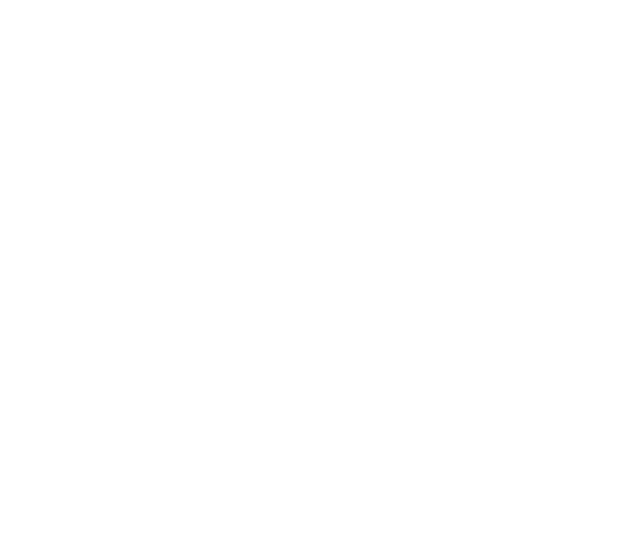
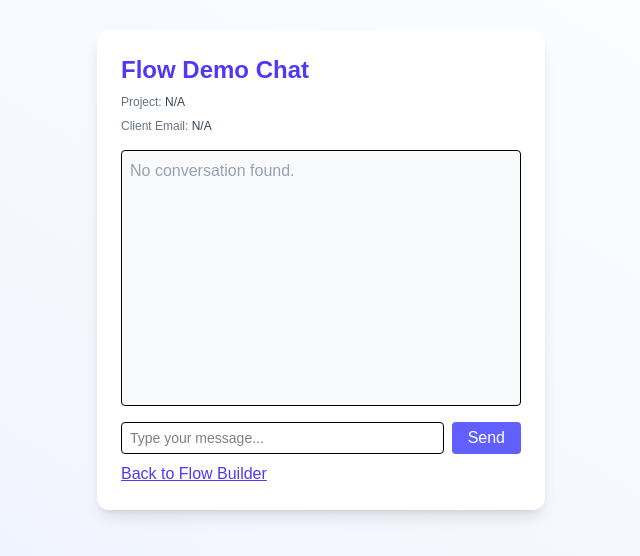
Before and after one commit to Abinash17a/BoTS, a React (Vite) app: page /bots/flow-demo in a window 1280 px wide. Before the commit this address had no page. Shown: the part 130-686 px from the top of the page, without its empty margins (319-959 px from the left). Built offline with nearby package versions, Linux system fonts and the light colour scheme.

Commit message:
chat demo

```diff
--- a/src/App.tsx
+++ b/src/App.tsx
@@ -1,6 +1,7 @@
 import { BrowserRouter, Route, Routes } from "react-router-dom"
 import BotBuilder from "./pages/bots/BotBuilder"
 import Home from "./pages/Home"
+import FlowDemo from "./pages/bots/FlowDemo";
 
 
 export default function App() {
@@ -9,6 +10,7 @@ export default function App() {
       <Routes>
         <Route path="/" element={<Home />} />
         <Route path="/bots" element={<BotBuilder />} />
+        <Route path="/bots/flow-demo" element={<FlowDemo />} />
       </Routes>
     </BrowserRouter>
   )
--- a/src/components/Flow.tsx
+++ b/src/components/Flow.tsx
@@ -35,6 +35,7 @@ import FlowCanvas from "./FlowCanvas";
 import { useSelector } from 'react-redux';
 import { RootState } from '../store';
 import axios from 'axios';
+import { useNavigate } from 'react-router-dom';
 
 
 // Custom Node Components
@@ -134,6 +135,7 @@ function Flow() {
   const [searchTerm, setSearchTerm] = useState("")
   const [flowStats, setFlowStats] = useState({ userNodes: 0, botNodes: 0, connections: 0 })
   const nodeIdCounter = useRef(2);
+  const navigate = useNavigate();
 
 const { projectName, clientName, clientEmail } = useSelector(
   (state: RootState) => state.project
@@ -335,15 +337,16 @@ const handlesubmit = async () => {
   };
 
   console.log("Sending cleaned flow data", payload);
-
-  try {
-    const response = await axios.post('http://your-backend-url/api/saveFlow', payload);
-    console.log("Response from backend:", response.data);
-    alert("Flow saved successfully!");
-  } catch (error) {
-    console.error("Error saving flow data:", error);
-    alert("Failed to save flow. Please try again.");
-  }
+  localStorage.setItem('flow_demo_data', JSON.stringify(cleanedFlowData));
+  navigate('/bots/flow-demo')
+  // try {
+  //   const response = await axios.post('http://your-backend-url/api/saveFlow', payload);
+  //   console.log("Response from backend:", response.data);
+  //   alert("Flow saved successfully!");
+  // } catch (error) {
+  //   console.error("Error saving flow data:", error);
+  //   alert("Failed to save flow. Please try again.");
+  // }
 };
 
 
--- /dev/null
+++ b/src/pages/bots/FlowDemo.tsx
@@ -0,0 +1,115 @@
+import React, { useEffect, useState } from 'react';
+import { useNavigate } from 'react-router-dom';
+
+interface FlowNode {
+  id: string;
+  type: string;
+  data: {
+    message: string;
+    sender?: 'user' | 'bot';
+    label?: string; // for startNode
+  };
+}
+
+interface FlowEdge {
+  source: string;
+  target: string;
+}
+
+const LOCAL_KEY = 'flow_demo_data';
+
+// Simulate the API call for a bot response
+function mockBotApi({ projectName, clientEmail, userMessage }: { projectName: string; clientEmail: string; userMessage: string; }) {
+  // In real usage, this would be an async fetch/post
+  return `Bot reply to "${userMessage}" (project: ${projectName}, client: ${clientEmail})`;
+}
+
+export default function FlowDemo() {
+  const [chat, setChat] = useState<{ sender: 'user' | 'bot'; message: string }[]>([]);
+  const [input, setInput] = useState('');
+  const [projectName, setProjectName] = useState('');
+  const [clientEmail, setClientEmail] = useState('');
+  const [allNodes, setAllNodes] = useState<FlowNode[]>([]);
+  const [allEdges, setAllEdges] = useState<FlowEdge[]>([]);
+  const navigate = useNavigate();
+
+  // Store nodes and edges for lookup, but do not pre-populate chat
+  useEffect(() => {
+    const saved = localStorage.getItem(LOCAL_KEY);
+    if (saved) {
+      const { nodes, edges } = JSON.parse(saved);
+      setAllNodes(nodes || []);
+      setAllEdges(edges || []);
+      let proj = '';
+      let email = '';
+      const startNode = nodes.find((n: FlowNode) => n.type === 'startNode');
+      if (startNode && startNode.data && startNode.data.label) {
+        proj = startNode.data.label;
+      }
+      setProjectName(proj);
+      setClientEmail(email);
+    }
+  }, []);
+
+
+  return (
+    <div className="flex flex-col items-center justify-center min-h-screen bg-gradient-to-tr from-indigo-50 to-white">
+      <div className="w-full max-w-md bg-white rounded-xl shadow-lg p-6">
+        <h2 className="text-2xl font-bold mb-2 text-indigo-600">Flow Demo Chat</h2>
+        <div className="mb-2 text-xs text-gray-500">Project: <span className="text-gray-700">{projectName || 'N/A'}</span></div>
+        <div className="mb-4 text-xs text-gray-500">Client Email: <span className="text-gray-700">{clientEmail || 'N/A'}</span></div>
+
+        <div className="h-64 overflow-y-auto border rounded p-2 mb-4 bg-gray-50">
+          {chat.length === 0 && <div className="text-gray-400">No conversation found.</div>}
+          {chat.map((node, idx) => (
+            <div key={idx} className={`mb-2 flex ${node.sender === 'user' ? 'justify-end' : 'justify-start'}`}>
+              <div className={`px-3 py-2 rounded-lg max-w-xs ${node.sender === 'user' ? 'bg-indigo-200 text-right' : 'bg-gray-200 text-left'}`}>
+                <span className="block text-xs text-gray-500">{node.sender}</span>
+                <span>{node.message}</span>
+              </div>
+            </div>
+          ))}
+        </div>
+        <form className="flex gap-2 mt-2" onSubmit={e => {
+          e.preventDefault();
+          if (!input.trim()) return;
+
+          // Find the userMessage node with matching message
+          const userNode = allNodes.find(n => n.type === 'userMessage' && n.data.message.trim().toLowerCase() === input.trim().toLowerCase());
+          let botReply = 'No matching bot response found.';
+
+          if (userNode) {
+            // Find the edge where source is this user node
+            const edge = allEdges.find(e => e.source === userNode.id);
+            if (edge) {
+              // Find the botResponse node whose id matches edge.target
+              const botNode = allNodes.find(n => n.type === 'botResponse' && n.id === edge.target);
+              if (botNode) {
+                botReply = botNode.data.message;
+              }
+            }
+          }
+
+          setChat(prev => [
+            ...prev,
+            { sender: 'user' as const, message: input },
+            { sender: 'bot' as const, message: botReply }
+          ]);
+          setInput('');
+        }}>
+          <input
+            className="flex-1 border rounded px-2 py-1 text-sm focus:outline-none focus:ring-2 focus:ring-indigo-400"
+            placeholder="Type your message..."
+            value={input}
+            onChange={e => setInput(e.target.value)}
+          />
+          <button
+            type="submit"
+            className="bg-indigo-500 text-white px-4 py-1 rounded hover:bg-indigo-600 transition"
+          >Send</button>
+        </form>
+        <button className="mt-2 text-indigo-600 underline" onClick={() => navigate('/bots')}>Back to Flow Builder</button>
+      </div>
+    </div>
+  );
+}
```
